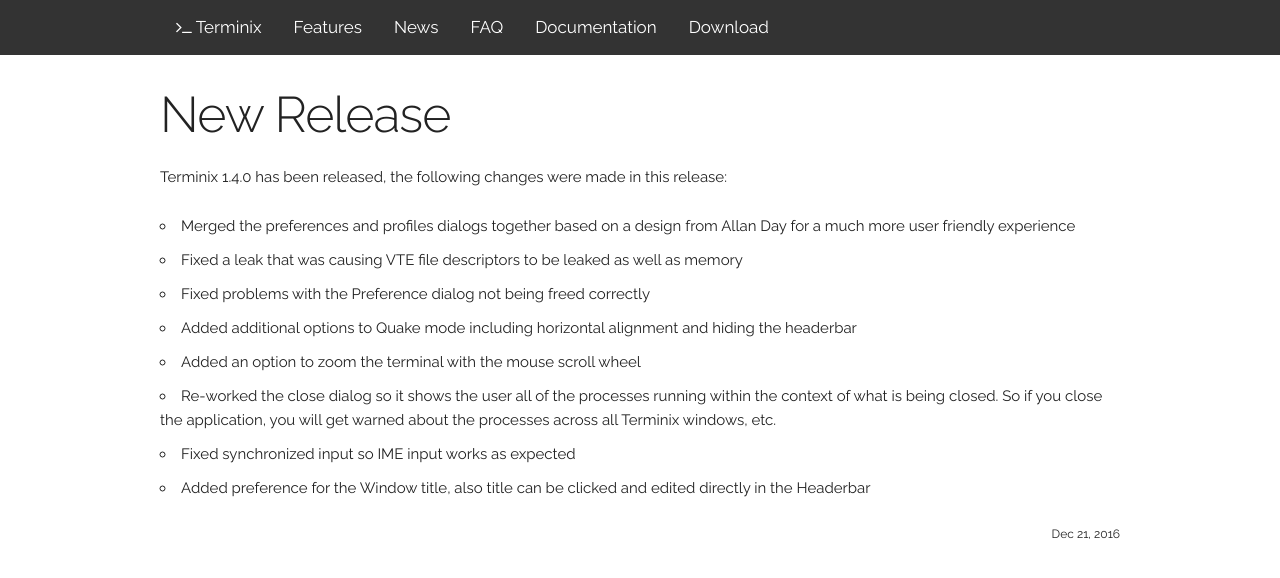
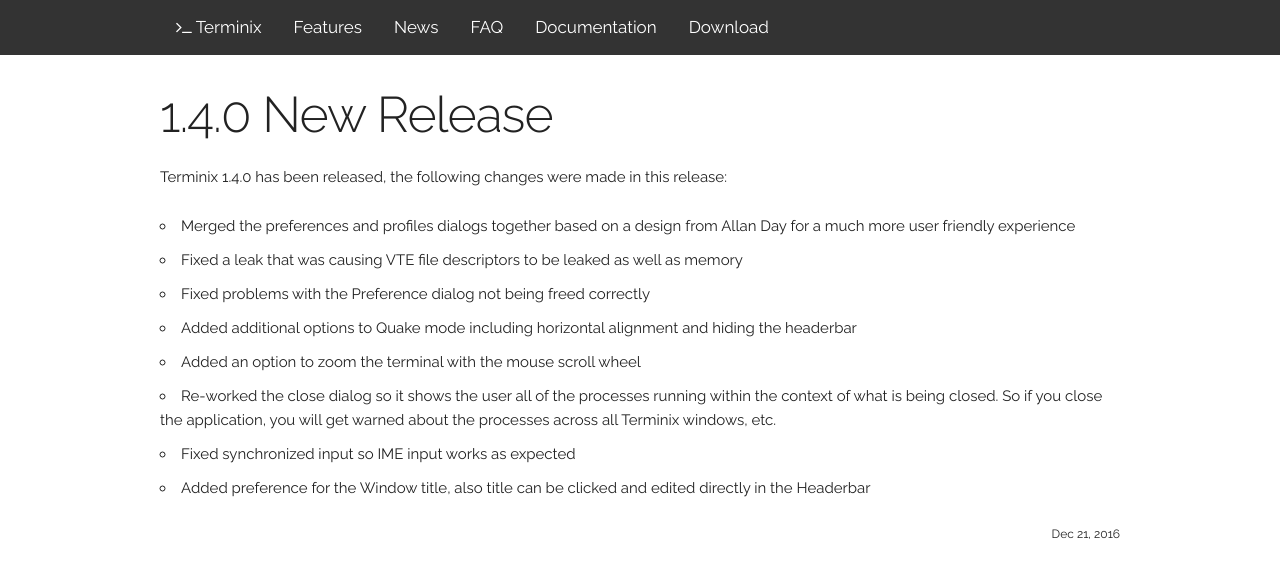
Before and after one commit to gnunn1/tilix-web, a Jekyll site: the page built from _news/release-1-4-0.md, in a window 1280 px wide. Shown: the top 578 px of the page. Built offline with Jekyll 4.4.1, drawn with Linux system fonts in a browser that asks for light colours; nearby versions of some CDN libraries.

Commit message:
Update title

```diff
--- a/_news/release-1-4-0.md
+++ b/_news/release-1-4-0.md
@@ -1,5 +1,5 @@
 ---
-title: New Release
+title: 1.4.0 New Release
 layout: post
 description: Terminix 1.4.0 released with improved preference/profile dialog, new features and many bug fixes.
 icon: fa-flask
```
